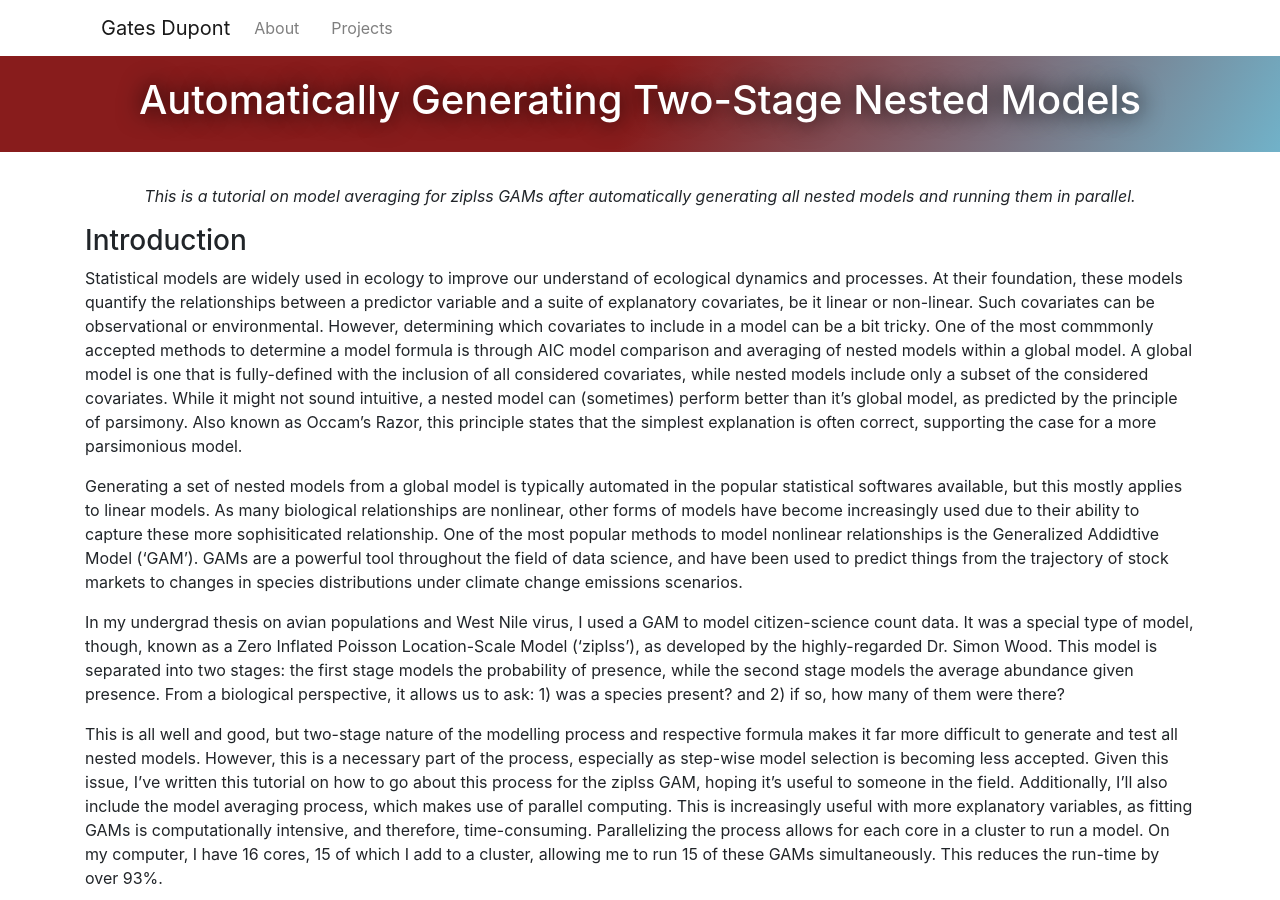
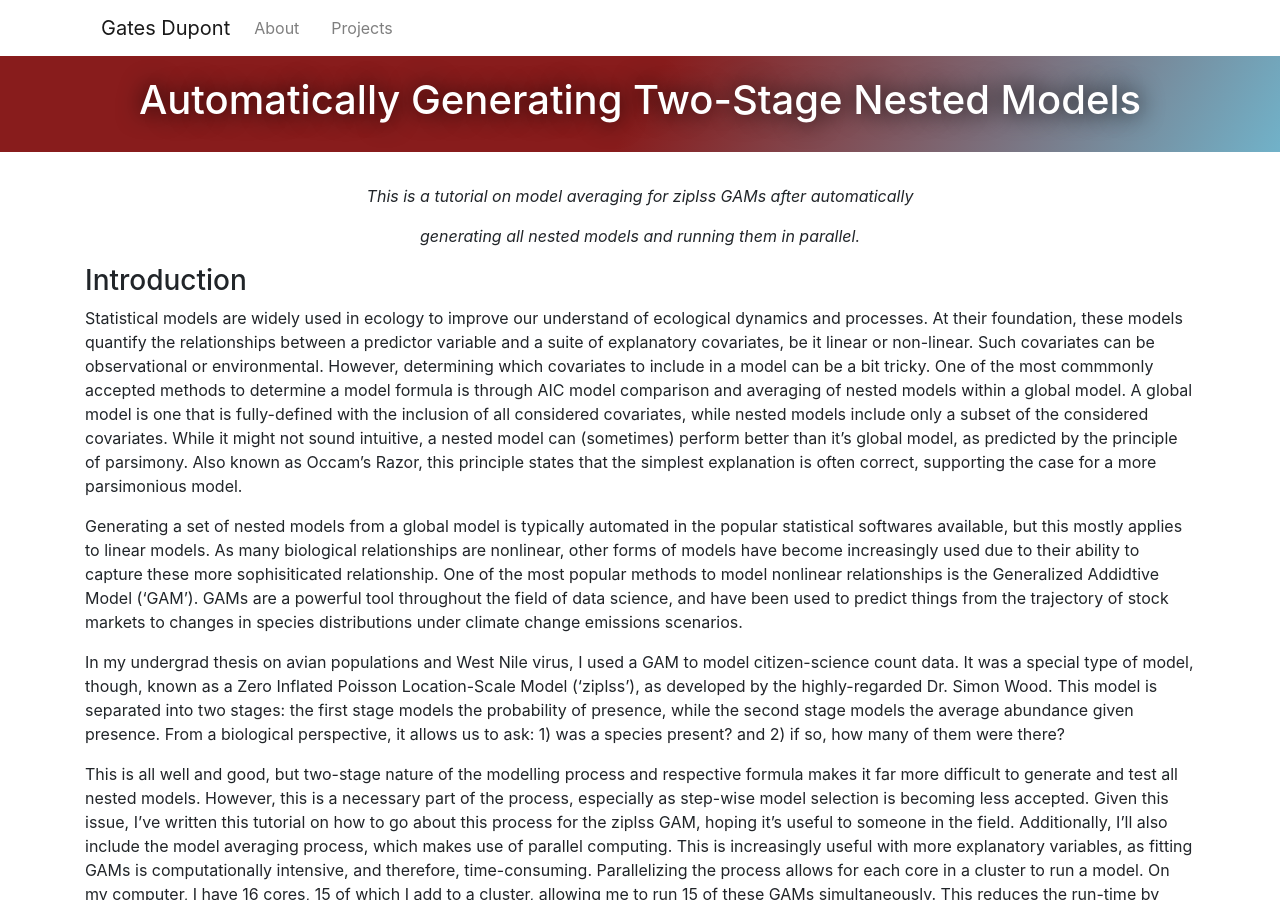
Before and after one commit to chrisyeh96/chrisyeh96.github.io, a Jekyll site: the page built from _posts/2019-05-29-Auto-Nested-Mod.md, in a window 1280 px wide and 900 px high. Built offline with Jekyll 4.4.1, drawn with Linux system fonts in a browser that asks for light colours; nearby versions of some CDN libraries.

Commit message:
Update 2019-05-29-Auto-Nested-Mod.md

```diff
--- a/_posts/2019-05-29-Auto-Nested-Mod.md
+++ b/_posts/2019-05-29-Auto-Nested-Mod.md
@@ -5,8 +5,8 @@
 use_code: true
 ---
 
-<p style="text-align:center;"><i>This is a tutorial on model averaging for ziplss GAMs after automatically
-  generating all nested models and running them in parallel.</i></p>
+<p style="text-align:center;"><i>This is a tutorial on model averaging for ziplss GAMs after automatically</i></p>
+<p style="text-align:center;"><i>generating all nested models and running them in parallel.</i></p>
 
 ### Introduction
 
```
